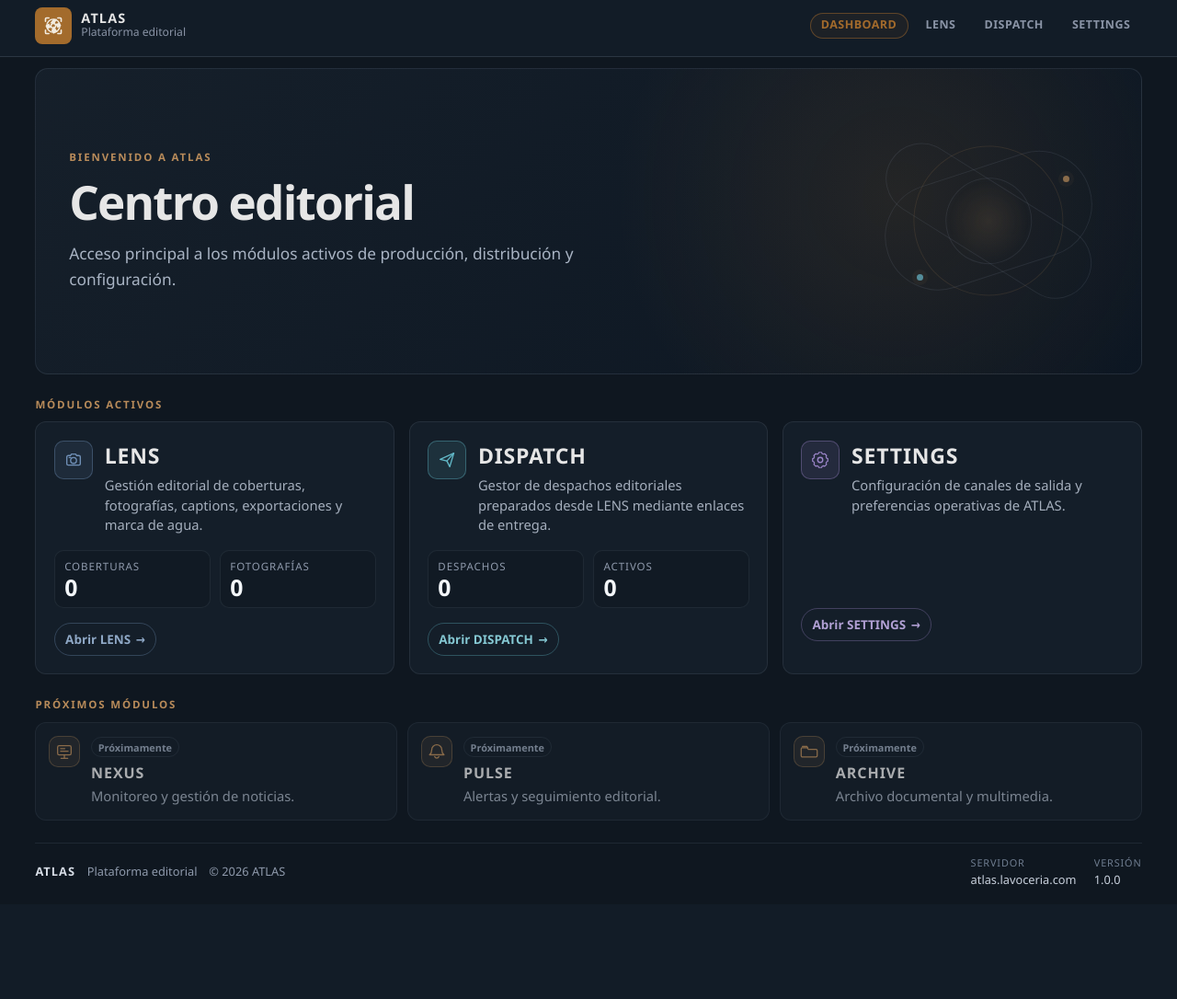
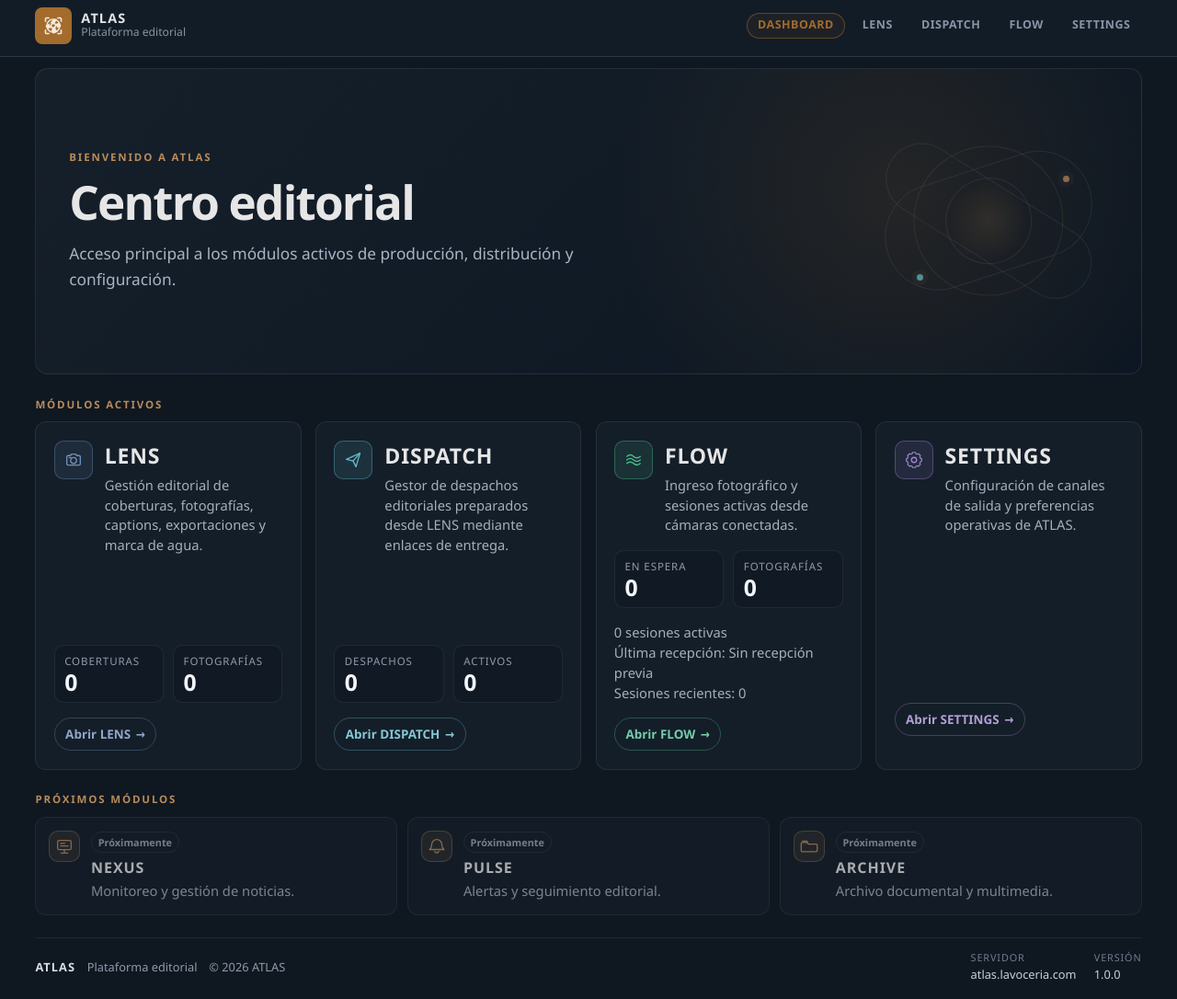
Before and after one commit to rlandetta/atlas-lens, a Flask app: page / in a window 1280 px wide. Shown: the whole page at 92% size. Before the commit the page ends 962 px from the top, so only its background shows below. Run offline with Flask 3, Linux system fonts and the light colour scheme.

Commit message:
feat(flow): add dashboard status and ingest sessions view

```diff
--- a/app/__init__.py
+++ b/app/__init__.py
@@ -18,6 +18,12 @@ ATLAS_NAVIGATION = (
         "label": "DISPATCH",
         "endpoint": "dispatch.index",
         "blueprint": "dispatch",
+        "enabled": True,
+    },
+    {
+        "label": "FLOW",
+        "endpoint": "web.flow_home",
+        "blueprint": "web",
         "enabled": True,
     },
     {
--- a/app/routes/web.py
+++ b/app/routes/web.py
@@ -380,6 +380,103 @@ def get_dispatch_eligible_photo_count(coverage: dict) -> int:
     )
 
 
+def format_source_label(source: str) -> str:
+    clean_source = " ".join(str(source or "").replace("_", "-").split()).strip()
+    if not clean_source:
+        return "Sin cámara"
+    return " ".join(part.upper() if any(character.isdigit() for character in part) else part.capitalize() for part in clean_source.split("-"))
+
+
+def format_datetime_label(value: str) -> str:
+    if not value:
+        return "Sin registro"
+    try:
+        timestamp = datetime.fromisoformat(str(value).replace("Z", "+00:00"))
+    except ValueError:
+        return "Sin registro"
+    return timestamp.astimezone(timezone.utc).strftime("%d/%m/%Y %H:%M UTC")
+
+
+def format_elapsed_label(value: str) -> str:
+    if not value:
+        return "Sin recepción previa"
+    try:
+        timestamp = datetime.fromisoformat(str(value).replace("Z", "+00:00")).astimezone(timezone.utc)
+    except ValueError:
+        return "Sin recepción previa"
+    seconds = max(0, int((datetime.now(timezone.utc) - timestamp).total_seconds()))
+    if seconds < 60:
+        return f"hace {seconds} s"
+    minutes = seconds // 60
+    if minutes < 60:
+        return f"hace {minutes} min"
+    hours = minutes // 60
+    if hours < 24:
+        return f"hace {hours} h"
+    days = hours // 24
+    return f"hace {days} d"
+
+
+def build_flow_summary() -> dict:
+    ingest = current_app.extensions.get("ingest", {})
+    service = ingest.get("ingest_service")
+    store = ingest.get("store")
+    if service is None or store is None:
+        return {
+            "status": "En espera",
+            "active_sessions_count": 0,
+            "active_photo_count": 0,
+            "active_sources": [],
+            "last_received_at": "",
+            "last_received_label": "Sin registro",
+            "elapsed_label": "Sin recepción previa",
+            "recent_sessions_count": 0,
+            "recent_sessions": [],
+        }
+
+    service.get_active_session()
+    sessions = store.list_sessions()
+    photos = store.list_photos()
+    active_sessions = sorted(
+        [session for session in sessions if session.get("status") == "active"],
+        key=lambda item: str(item.get("last_received_at") or item.get("started_at") or ""),
+        reverse=True,
+    )
+    active_session = active_sessions[0] if active_sessions else None
+    active_photos = [photo for photo in photos if active_session and photo.get("session_id") == active_session.get("id")]
+    last_received_at = ""
+    if active_session:
+        last_received_at = str(active_session.get("last_received_at") or active_session.get("started_at") or "")
+    elif sessions:
+        last_received_at = max(str(session.get("last_received_at") or session.get("started_at") or "") for session in sessions)
+    sources = active_session.get("sources", []) if active_session else []
+    recent_sessions = [
+        {
+            "status": str(session.get("status", "")).capitalize() or "Sin estado",
+            "photo_count": int(session.get("photo_count") or 0),
+            "sources": [format_source_label(source) for source in session.get("sources", [])],
+            "started_at": format_datetime_label(str(session.get("started_at", ""))),
+            "last_received_at": format_datetime_label(str(session.get("last_received_at", ""))),
+        }
+        for session in sorted(
+            sessions,
+            key=lambda item: str(item.get("last_received_at") or item.get("started_at") or ""),
+            reverse=True,
+        )[:6]
+    ]
+    return {
+        "status": "Recibiendo" if active_session else "En espera",
+        "active_sessions_count": len(active_sessions),
+        "active_photo_count": len(active_photos) if active_session else 0,
+        "active_sources": [format_source_label(source) for source in sources],
+        "last_received_at": last_received_at,
+        "last_received_label": format_datetime_label(last_received_at),
+        "elapsed_label": format_elapsed_label(last_received_at),
+        "recent_sessions_count": len(sessions),
+        "recent_sessions": recent_sessions,
+    }
+
+
 def build_dispatch_state(coverage: dict) -> dict:
     eligible_photo_count = get_dispatch_eligible_photo_count(coverage)
     return {
@@ -528,6 +625,7 @@ def home() -> str:
         photo_count=photo_count,
         dispatch_count=dispatch_count,
         active_dispatch_count=active_dispatch_count,
+        flow_summary=build_flow_summary(),
     )
 
 
@@ -544,6 +642,11 @@ def lens_home() -> str:
         for coverage_id, coverage in coverages.items()
     ]
     return render_template("lens_index.html", coverages=coverage_items)
+
+
+@web_bp.get("/flow")
+def flow_home() -> str:
+    return render_template("flow/index.html", flow_summary=build_flow_summary())
 
 
 @web_bp.route("/coverages/new", methods=["GET", "POST"])
--- a/app/static/css/main.css
+++ b/app/static/css/main.css
@@ -3409,7 +3459,7 @@ h1 {
 .atlas-module-grid,
 .atlas-upcoming-grid {
     display: grid;
-    grid-template-columns: repeat(3, minmax(0, 1fr));
+    grid-template-columns: repeat(4, minmax(0, 1fr));
     gap: clamp(0.72rem, 1.2vw, 1rem);
 }
 
@@ -3442,6 +3492,10 @@ h1 {
 
 .atlas-module-card--dispatch {
     --module-accent: #62b8c7;
+}
+
+.atlas-module-card--flow {
+    --module-accent: #4fbf8f;
 }
 
 .atlas-module-card--settings {
@@ -3488,6 +3542,10 @@ h1 {
     color: #a5afbd;
     font-size: 0.92rem;
     line-height: 1.48;
+}
+
+.atlas-module-card__note {
+    min-height: 2.7rem;
 }
 
 .atlas-module-card__metrics {
--- a/app/templates/index.html
+++ b/app/templates/index.html
@@ -74,6 +74,41 @@
                 </div>
             </dl>
             <a class="atlas-module-card__cta" href="{{ url_for('dispatch.index') }}">Abrir DISPATCH <span aria-hidden="true">→</span></a>
+        </article>
+
+        <article class="atlas-module-card atlas-module-card--flow" aria-labelledby="atlas-module-flow">
+            <div class="atlas-module-card__top">
+                <span class="atlas-module-card__icon" aria-hidden="true">
+                    <svg viewBox="0 0 24 24" fill="none">
+                        <path d="M4 7.8c2.8-2.4 5.4-2.4 8 0s5.2 2.4 8 0M4 12c2.8-2.4 5.4-2.4 8 0s5.2 2.4 8 0M4 16.2c2.8-2.4 5.4-2.4 8 0s5.2 2.4 8 0" stroke="currentColor" stroke-width="1.45" stroke-linecap="round" stroke-linejoin="round"/>
+                    </svg>
+                </span>
+                <div>
+                    <h2 id="atlas-module-flow">FLOW</h2>
+                    <p>Ingreso fotográfico y sesiones activas desde cámaras conectadas.</p>
+                </div>
+            </div>
+            <dl class="atlas-module-card__metrics" aria-label="Métricas de FLOW">
+                <div>
+                    <dt>{{ flow_summary.status }}</dt>
+                    <dd>{{ flow_summary.active_sessions_count }}</dd>
+                </div>
+                <div>
+                    <dt>Fotografías</dt>
+                    <dd>{{ flow_summary.active_photo_count }}</dd>
+                </div>
+            </dl>
+            <p class="atlas-module-card__note">
+                {% if flow_summary.status == "Recibiendo" %}
+                Sesión activa · {% if flow_summary.active_sources %}{{ flow_summary.active_sources | join(', ') }}{% else %}Sin cámara registrada{% endif %}<br>
+                Última foto: {{ flow_summary.elapsed_label }}
+                {% else %}
+                0 sesiones activas<br>
+                Última recepción: {{ flow_summary.elapsed_label }}<br>
+                Sesiones recientes: {{ flow_summary.recent_sessions_count }}
+                {% endif %}
+            </p>
+            <a class="atlas-module-card__cta" href="{{ url_for('web.flow_home') }}">Abrir FLOW <span aria-hidden="true">→</span></a>
         </article>
 
         <article class="atlas-module-card atlas-module-card--settings" aria-labelledby="atlas-module-settings">
```
Also changed, not shown: other parts of app/static/css/main.css (+51 -0 lines), app/templates/flow/index.html (added, +69 -0 lines), tests/test_dispatch_routes.py (+60 -0 lines).
